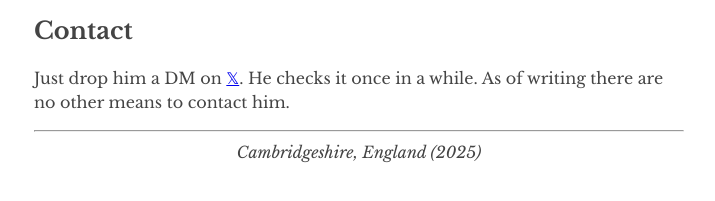
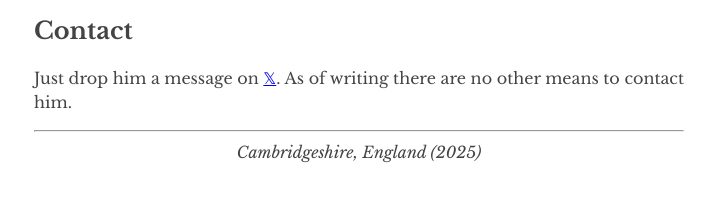
Before and after one commit to joefg/joefg, a plain HTML site: page site/index.html in a window 1280 px wide. Shown: the part 405-606 px from the top of the page, without its empty margins (281-996 px from the left). Drawn offline with nearby package versions, Linux system fonts and the light colour scheme.

Commit message:
site: Amend DM to message

```diff
--- a/site/index.html
+++ b/site/index.html
@@ -63,8 +63,9 @@
 		<p>Some of his work can be found on his <a href="https://github.com/joefg">GitHub page</a>.</p>
 		<p>He also maintains <a href="https://git-for-graduates.pages.dev">Git for Graduates</a>,
 		a book on the effective use of Git that fits on your phone.</p>
+
 		<h2>Contact</h2>
-		<p>Just drop him a DM on <a href="https://x.com/joefg_">𝕏</a>. He checks it once in a while.
+		<p>Just drop him a message on <a href="https://x.com/joefg_">𝕏</a>.
 		As of writing there are no other means to contact him.</p>
 	</main>
 	<hr/>
```
